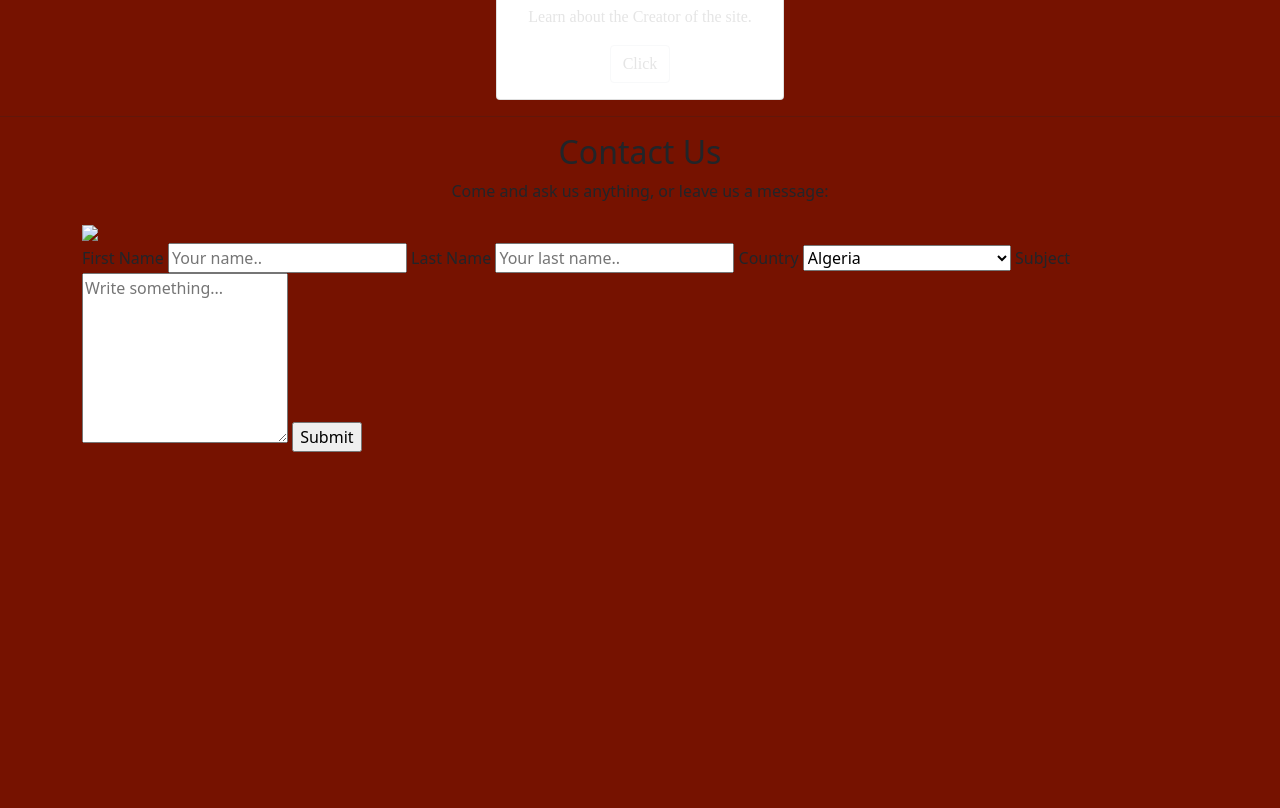
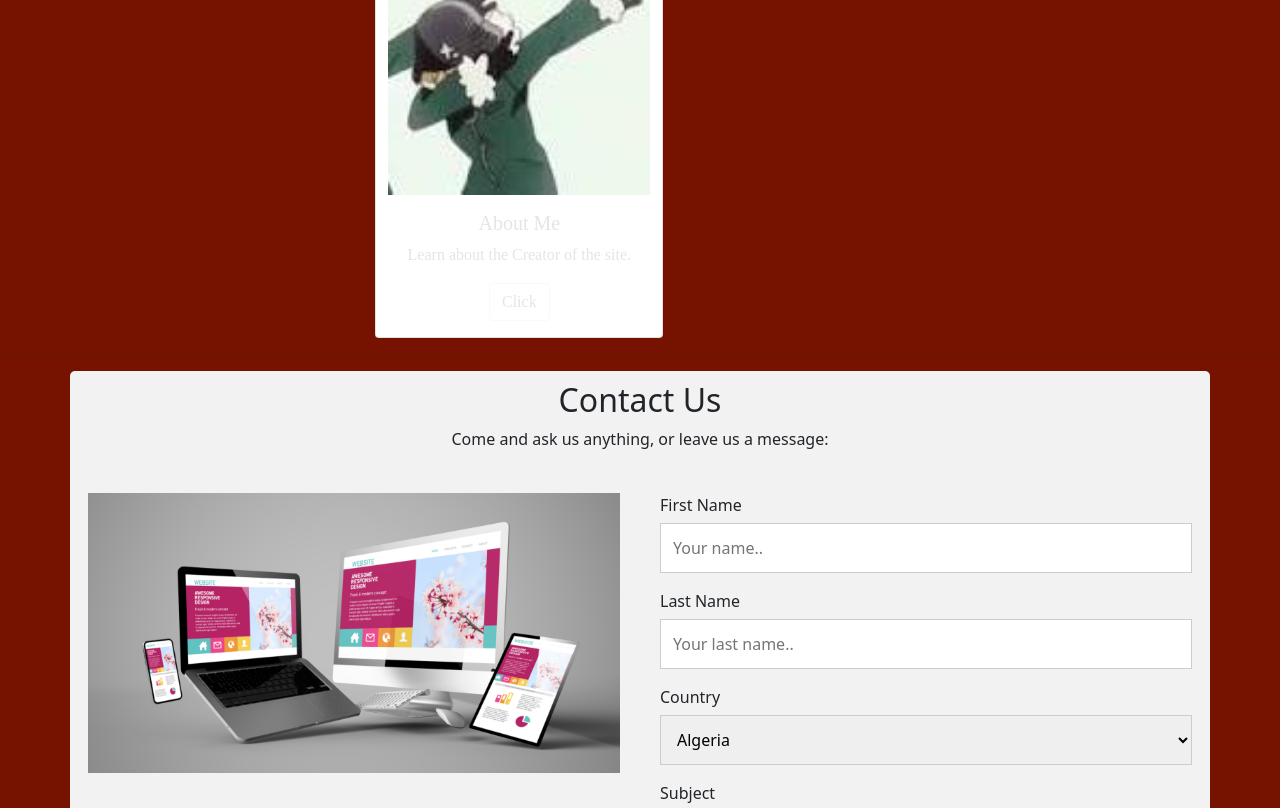
Before and after one commit to DavidYeet/Cimino-P1, a plain HTML site: page index.html in a window 1280 px wide. Shown: the part 1163-1971 px from the top of the page. Before the commit the page ends 1615 px from the top, so only its background shows below. Drawn offline with nearby package versions, Linux system fonts and the light colour scheme.

Commit message:
Add files via upload

```diff
--- a/style/style.css
+++ b/style/style.css
@@ -15,4 +15,59 @@ body {
   height: 600px;
 }
 
+* {
+  box-sizing: border-box;
+}
+
+/* Style inputs */
+input[type=text], select, textarea {
+  width: 100%;
+  padding: 12px;
+  border: 1px solid #ccc;
+  margin-top: 6px;
+  margin-bottom: 16px;
+  resize: vertical;
+}
+
+input[type=submit] {
+  background-color: #45a049;
+  color: white;
+  padding: 12px 20px;
+  border: none;
+  cursor: pointer;
+}
+
+input[type=submit]:hover {
+  background-color: #45a049;
+}
+
+/* Style the container/contact section */
+.container {
+  border-radius: 5px;
+  background-color: #f2f2f2;
+  padding: 10px;
+}
+
+/* Create two columns that float next to eachother */
+.column {
+  float: left;
+  width: 50%;
+  margin-top: 6px;
+  padding: 20px;
+}
+
+/* Clear floats after the columns */
+.row:after {
+  content: "";
+  display: table;
+  clear: both;
+}
+
+/* Responsive layout - when the screen is less than 600px wide, make the two columns stack on top of each other instead of next to each other */
+@media screen and (max-width: 600px) {
+  .column, input[type=submit] {
+    width: 100%;
+    margin-top: 0;
+  }
+}
 #1F5673
```
Also changed, not shown: img/gaming.jpg (added), img/web.png (added).
